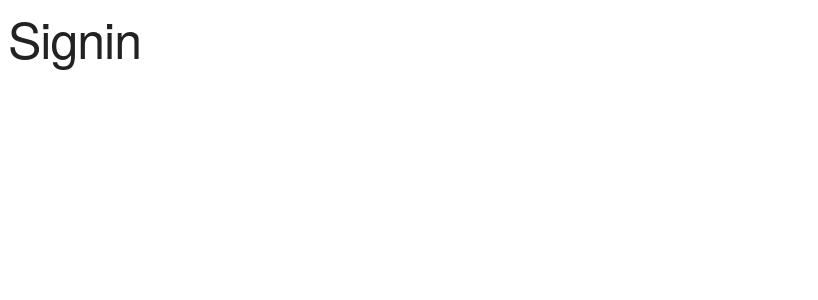
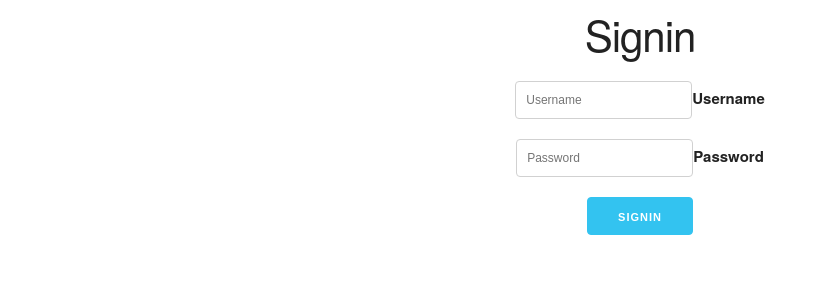
Before and after one commit to kingluddite/ai-five-star-cologne, a React (Create React App) app in the folder client/: page /signin in a window 1280 px wide. Shown: the top 300 px of the page, without its empty margins (0-818 px from the left). Built offline with nearby package versions, Linux system fonts and the light colour scheme.

Commit message:
Create Signin and token

```diff
--- a/client/src/components/Auth/Signin.js
+++ b/client/src/components/Auth/Signin.js
@@ -1,13 +1,107 @@
-import React, { Component } from 'react'
+import React, { Component } from "react";
 
-export class Signin extends Component {
+// GraphQL
+import { Mutation } from "react-apollo";
+import { SIGNIN_USER_MUTATION } from "../../queries";
+
+// custom components
+import Error from "../Error";
+
+const initialState = {
+  username: "",
+  password: ""
+};
+
+class Signin extends Component {
+  state = {
+    ...initialState
+  };
+
+  clearForm = () => {
+    this.setState({
+      ...initialState
+    });
+  };
+
+  handleChange = event => {
+    const { name, value } = event.target;
+    this.setState({
+      [name]: value
+    });
+  };
+
+  handleSubmit = (event, signinUser) => {
+    event.preventDefault();
+    signinUser().then(data => {
+      console.log(data.data.signinUser.token);
+      this.clearForm();
+    });
+  };
+
+  validateForm = () => {
+    const { username, password } = this.state;
+    const isInvalid = !username || !password;
+
+    return isInvalid;
+  };
+
   render() {
+    const { username, password } = this.state;
     return (
-      <div>
-        <h1>Signin</h1>
+      <div className="App">
+        <h2 className="App">Signin</h2>
+        <Mutation
+          mutation={SIGNIN_USER_MUTATION}
+          variables={{ username, password }}
+        >
+          {(signinUser, { data, loading, error }) => {
+            if (loading) return <div>Loading...</div>;
+            // if (error) return <div>Error {error.message}</div>;
+
+            return (
+              <form
+                className="form"
+                onSubmit={event => this.handleSubmit(event, signinUser)}
+              >
+                <label htmlFor="username">
+                  <input
+                    type="text"
+                    name="username"
+                    id="username"
+                    placeholder="Username"
+                    onChange={this.handleChange}
+                    value={username}
+                  />
+                  Username
+                </label>
+                <label htmlFor="password">
+                  <input
+                    type="password"
+                    name="password"
+                    id="password"
+                    placeholder="Password"
+                    onChange={this.handleChange}
+                    value={password}
+                  />
+                  Password
+                </label>
+                <div>
+                  <button
+                    type="submit"
+                    className="button-primary"
+                    disabled={loading || this.validateForm()}
+                  >
+                    Signin
+                  </button>
+                  {error && <Error error={error} />}
+                </div>
+              </form>
+            );
+          }}
+        </Mutation>
       </div>
-    )
+    );
   }
 }
 
-export default Signin
+export default Signin;
--- a/client/src/queries/index.js
+++ b/client/src/queries/index.js
@@ -13,6 +13,14 @@ export const GET_ALL_COLOGNES = gql`
   }
 `;
 
+export const SIGNIN_USER_MUTATION = gql`
+  mutation SIGNIN_USER_MUTATION($username: String!, $password: String!) {
+    signinUser(username: $username, password: $password) {
+      token
+    }
+  }
+`;
+
 export const SIGNUP_USER_MUTATION = gql`
   mutation SIGNUP_USER_MUTATION(
     $username: String!
```
Also changed, not shown: 1 other file (tests, documents, lock files or other folders).
